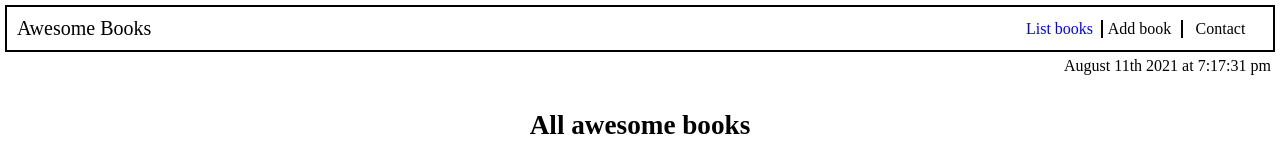
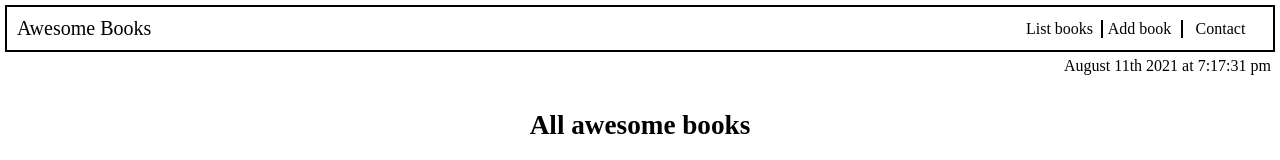
Before and after one commit to olawale-o/react-awesome-books, a React (Create React App) app: page / in a window 1280 px wide. Shown: the top 160 px of the page. Built offline with nearby package versions, Linux system fonts and the light colour scheme.

Commit message:
Import BookContext in Tab.js file

```diff
--- a/src/components/Tab.js
+++ b/src/components/Tab.js
@@ -1,5 +1,8 @@
+import { useContext } from "react";
+import { BookContext } from "../contextProvider/bookProvider";
 
-const Tab = ({ id, name, toggle, onToggle }) => {
+const Tab = ({ id, name}) => {
+  const { toggle, onToggle } = useContext(BookContext);
   return (
     <li key={id} className="nav-item">
       <a href="/#" role="button" className={toggle === id ? "nav-link active" : "nav-link"} onClick={() => onToggle(id)}>
```
